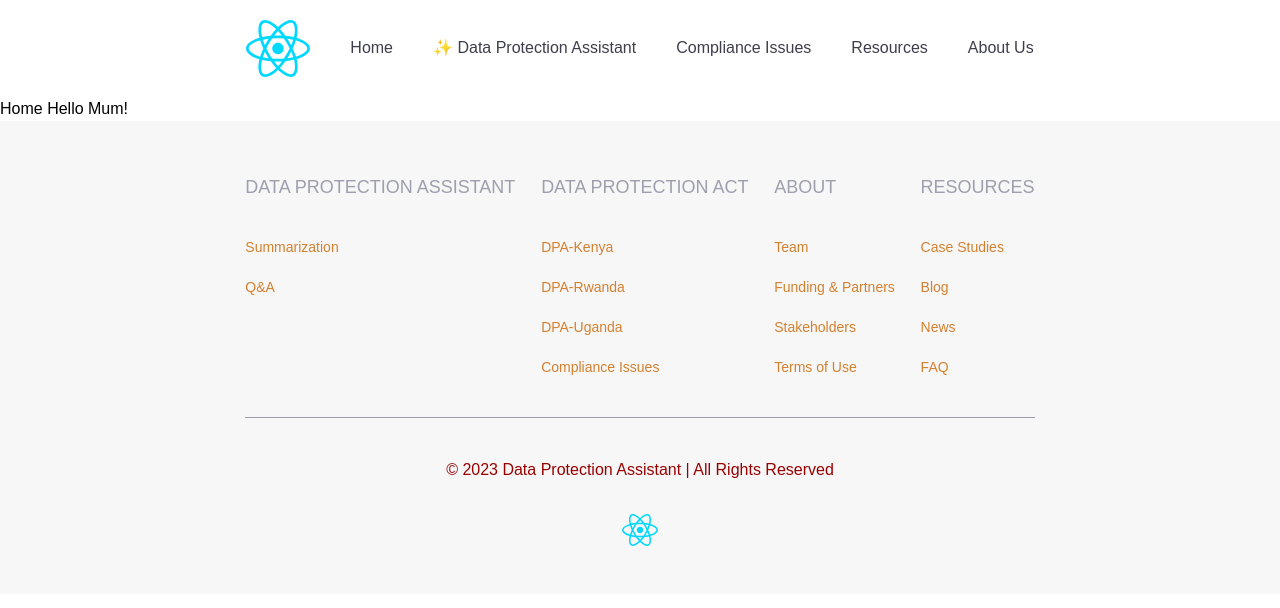
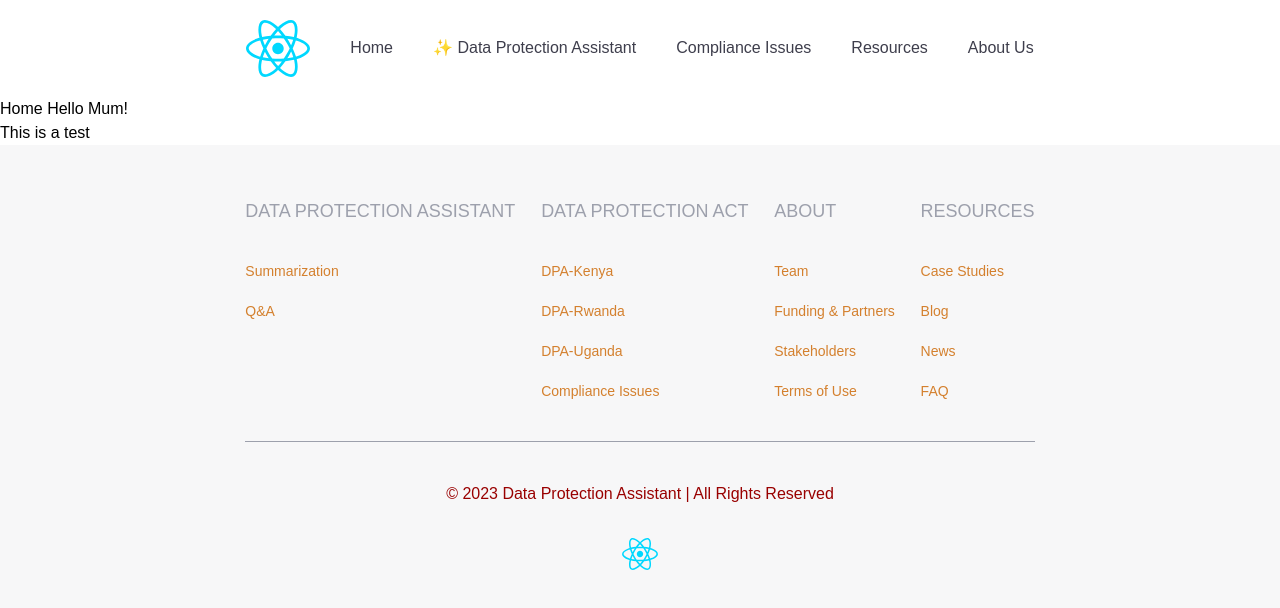
Before and after one commit to sonylomo/data-law-companion, a React (Vite) app: page / in a window 1280 px wide. Shown: the top 608 px of the page. Built offline with nearby package versions, Linux system fonts and the light colour scheme; a web font is replaced by a local one.

Commit message:
test: Sonia commited this

```diff
--- a/src/pages/Home.tsx
+++ b/src/pages/Home.tsx
@@ -1,5 +1,10 @@
 const Home = () => {
-  return <div>Home Hello Mum!</div>;
+  return (
+    <div>
+      Home Hello Mum!
+      <p>This is a test</p>
+    </div>
+  );
 };
 
 export default Home;
```
